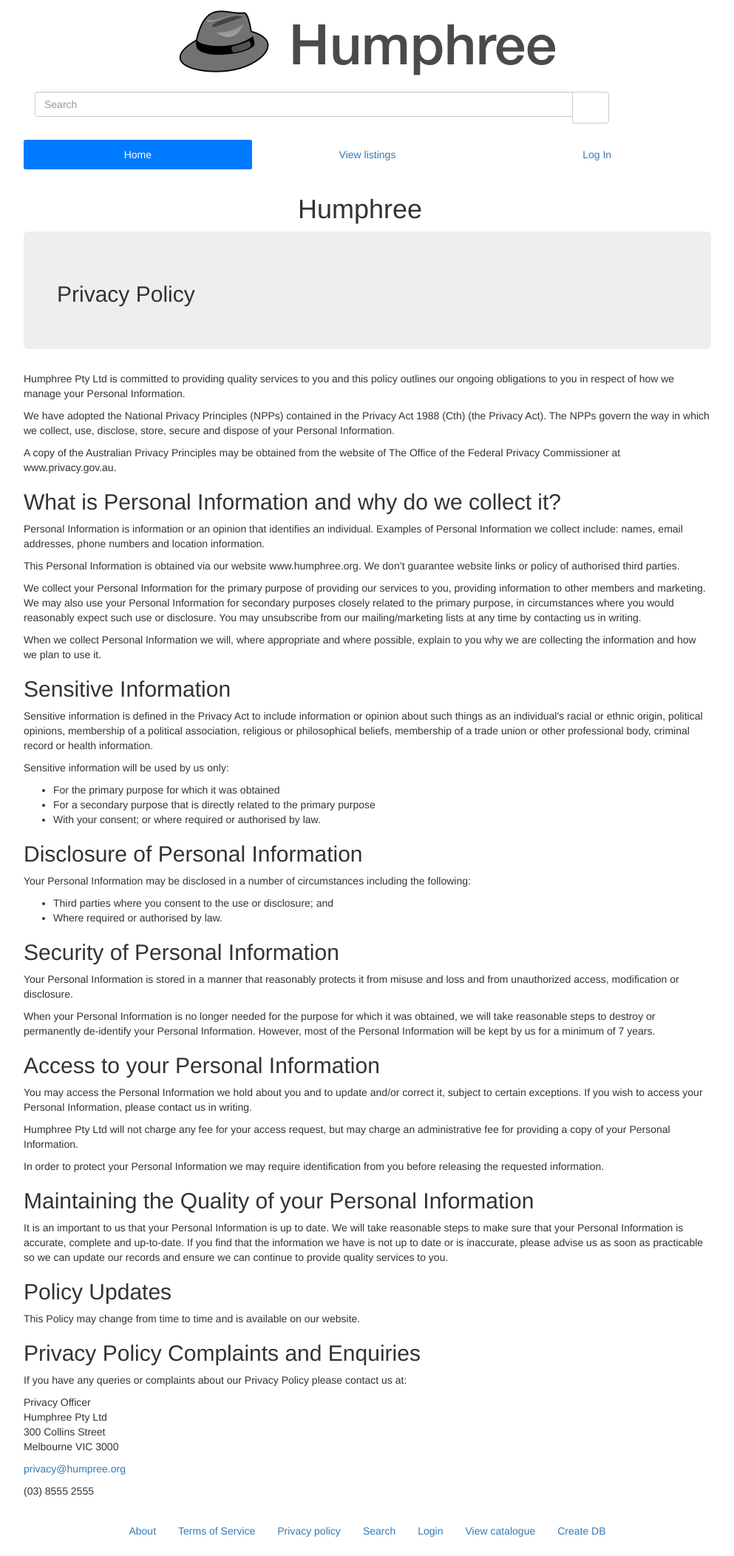
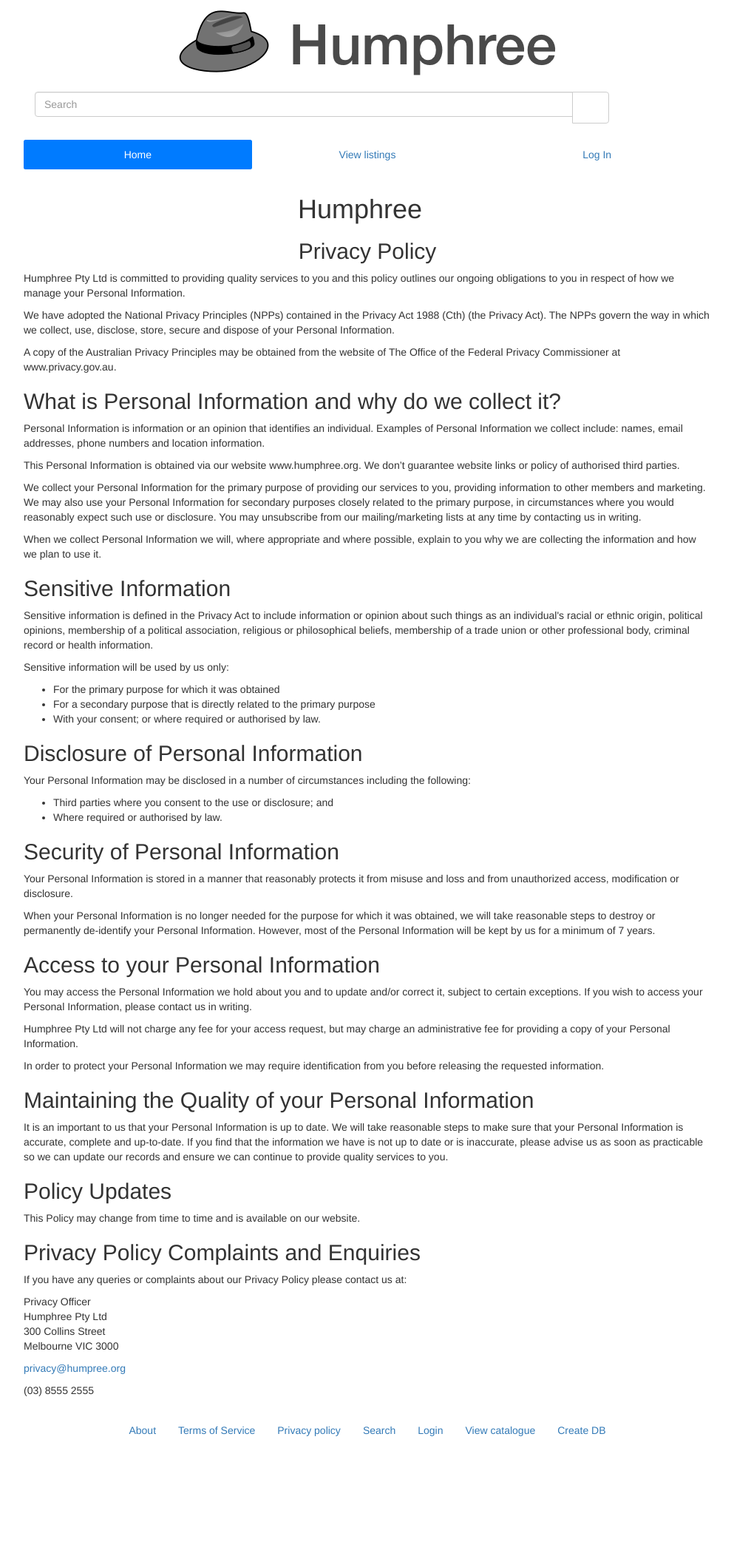
Before and after one commit to s3444261/picnic, a PHP site: page /privacypolicy in a window 1280 px wide. Shown: the whole page at 74% size, without its empty margins (143-1136 px from the left). After the commit the page ends 1942 px from the top, so only its background shows below. Run offline with PHP 8.4, Linux system fonts and the light colour scheme; some libraries are stand-ins or nearby versions.

Commit message:
Removed Jumbotron from Privacy policy header
Removed extraneous div

```diff
--- a/view/layout/privacyPolicy.php
+++ b/view/layout/privacyPolicy.php
@@ -14,12 +14,7 @@
         <div class="col"></div> <!-- left margin -->
         <div class="col-md-9">
             <h1 class="text-center">Humphree</h1>
-            <div class="jumbotron">
-                <div class="row">
-                    <h2>Privacy Policy</h2>
-                </div> <!-- end .row -->
-            </div>
-            <div>
+            <h2 class="text-center">Privacy Policy</h2>
             <p> Humphree Pty Ltd is committed to providing quality services to you and this policy outlines our ongoing obligations to you in respect of how we manage your Personal Information.</p>
             <p> We have adopted the National Privacy Principles (NPPs) contained in the Privacy Act 1988 (Cth) (the Privacy Act). The NPPs govern the way in which we collect, use, disclose, store, secure and dispose of your Personal Information.</p>
             <p> A copy of the Australian Privacy Principles may be obtained from the website of The Office of the Federal Privacy Commissioner at www.privacy.gov.au.</p>
@@ -71,7 +66,6 @@
             </p>
             <p><a href="mailto:privacy@humpree.org">privacy@humpree.org</a></p>
             <p> (03) 8555 2555 </p>
-            </div> <!-- end main privacy policy text -->
         </div> <!-- end .col-md-9 -->
         <div class="col"></div> <!-- right margin -->
     </div> <!-- end .row -->
```
Lines whose indentation alone changed are shown as unchanged.
